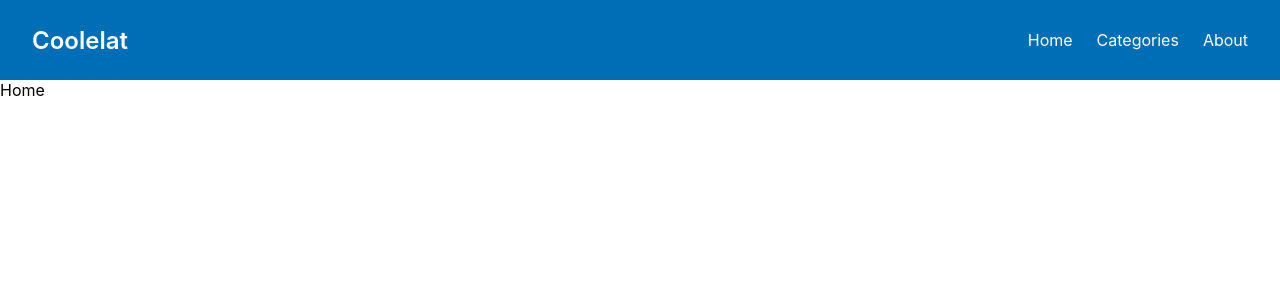
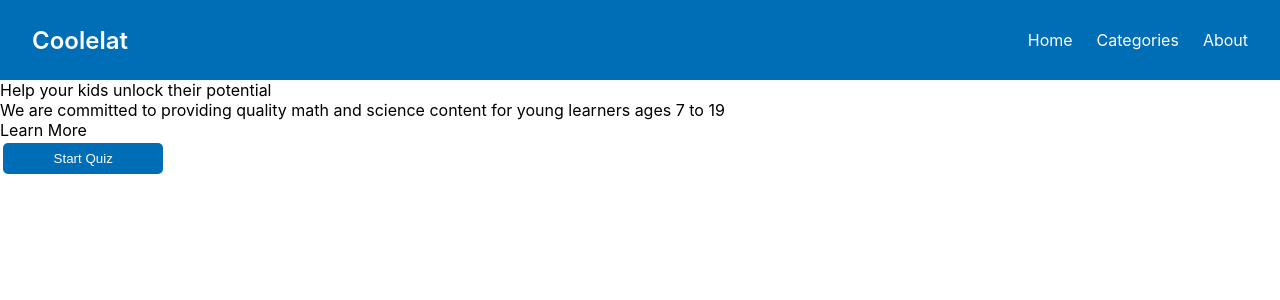
Before and after one commit to iteratoristas/coolelat, a React (Create React App) app in the folder client/: page / in a window 1280 px wide. Shown: the top 300 px of the page. Built offline with nearby package versions, Linux system fonts and the light colour scheme; no server answers.

Commit message:
feat: home in app()

```diff
--- a/client/src/App.js
+++ b/client/src/App.js
@@ -1,5 +1,6 @@
 import "./App.css";
 import AppBar from "./components/AppBar";
+import Home from "./screens/Home";
 import Category from "./screens/Category";
 import Subcategory from "./screens/Subcategory";
 import QuizPage from "./screens/QuizPage";
@@ -13,7 +14,7 @@ function App() {
       <Router>
         <AppBar />
         <Switch>
-          <Route exact path="/" component={() => <div>Home</div>} />
+          <Route exact path="/" component={Home} />
           <Route exact path="/categories" component={Category} />
           <Route
             exact
```
